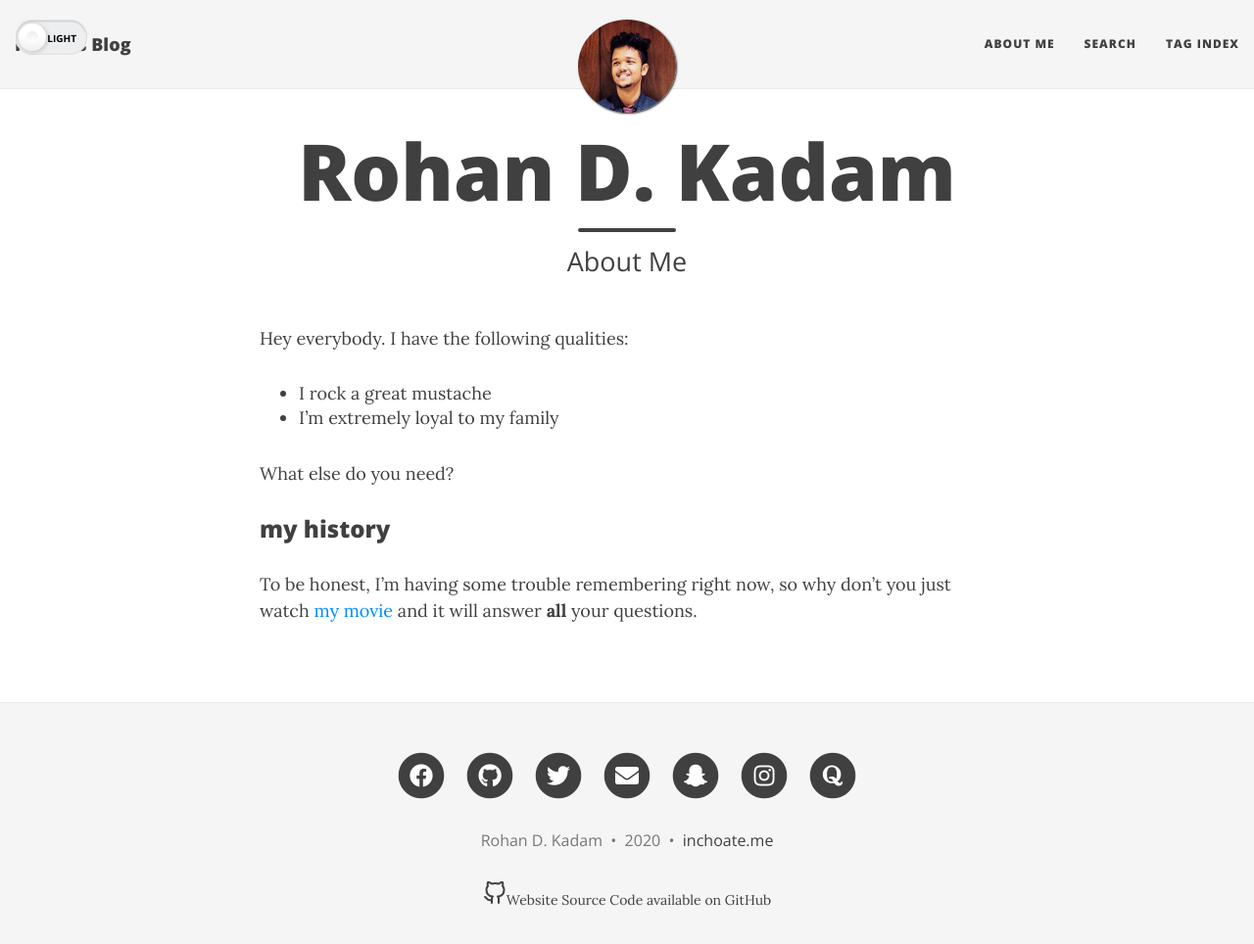
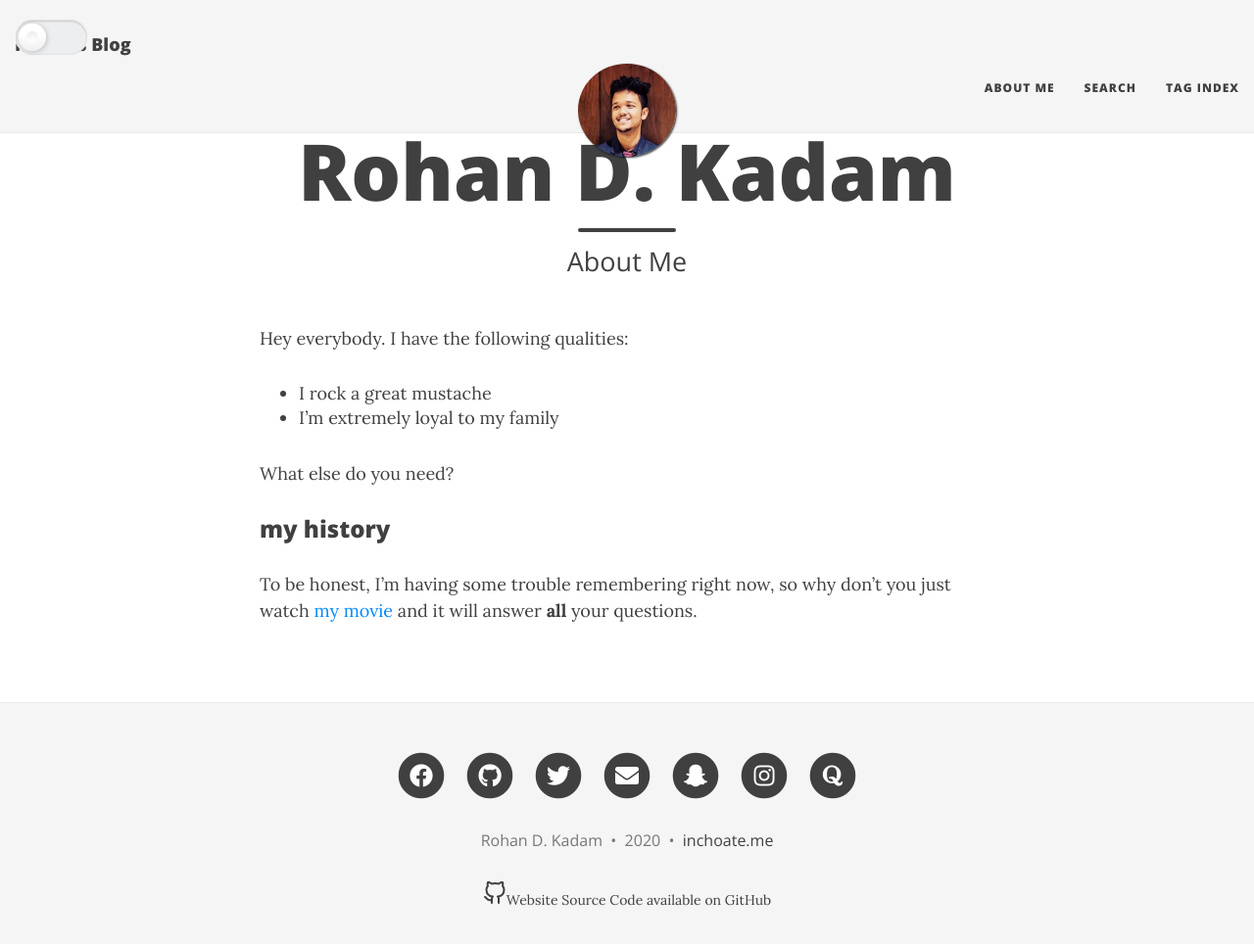
Before and after one commit to iamrdk21/Website1, a Jekyll site: the page built from aboutme.md, in a window 1280 px wide and 1010 px high. Shown: the top 964 px of the window at 98% size. Built offline with Jekyll 4.4.1, drawn with Linux system fonts in a browser that asks for light colours; nearby versions of some CDN libraries.

Commit message:
Update nav.html

```diff
--- a/_includes/nav.html
+++ b/_includes/nav.html
@@ -13,10 +13,12 @@
         <a class="navbar-brand" href="{{ '' | absolute_url }}">{{ site.title }}</a>
       {%- endif -%}
 
-	<head><link rel="stylesheet" href="../css/dark-mode.css"></head>
+    </div>
+	  <div>
+		  <head><link rel="stylesheet" href="../css/dark-mode.css"></head>
 <label class="switch">
       <input class="switch-input" type="checkbox" onclick="myFunction()"/>
-      <span class="switch-label" data-on="Dark" data-off="Light"></span> <span class="switch-handle"></span> </label>
+      <span class="switch-label" data-on="" data-off=""></span> <span class="switch-handle"></span> </label>
 
 <script>
 function myFunction() {
@@ -24,7 +26,7 @@ function myFunction() {
    element.classList.toggle("dark-mode");
 }
 </script>
-    </div>
+	  </div>
 
     <div class="collapse navbar-collapse" id="main-navbar">
       <ul class="nav navbar-nav navbar-right">
```
